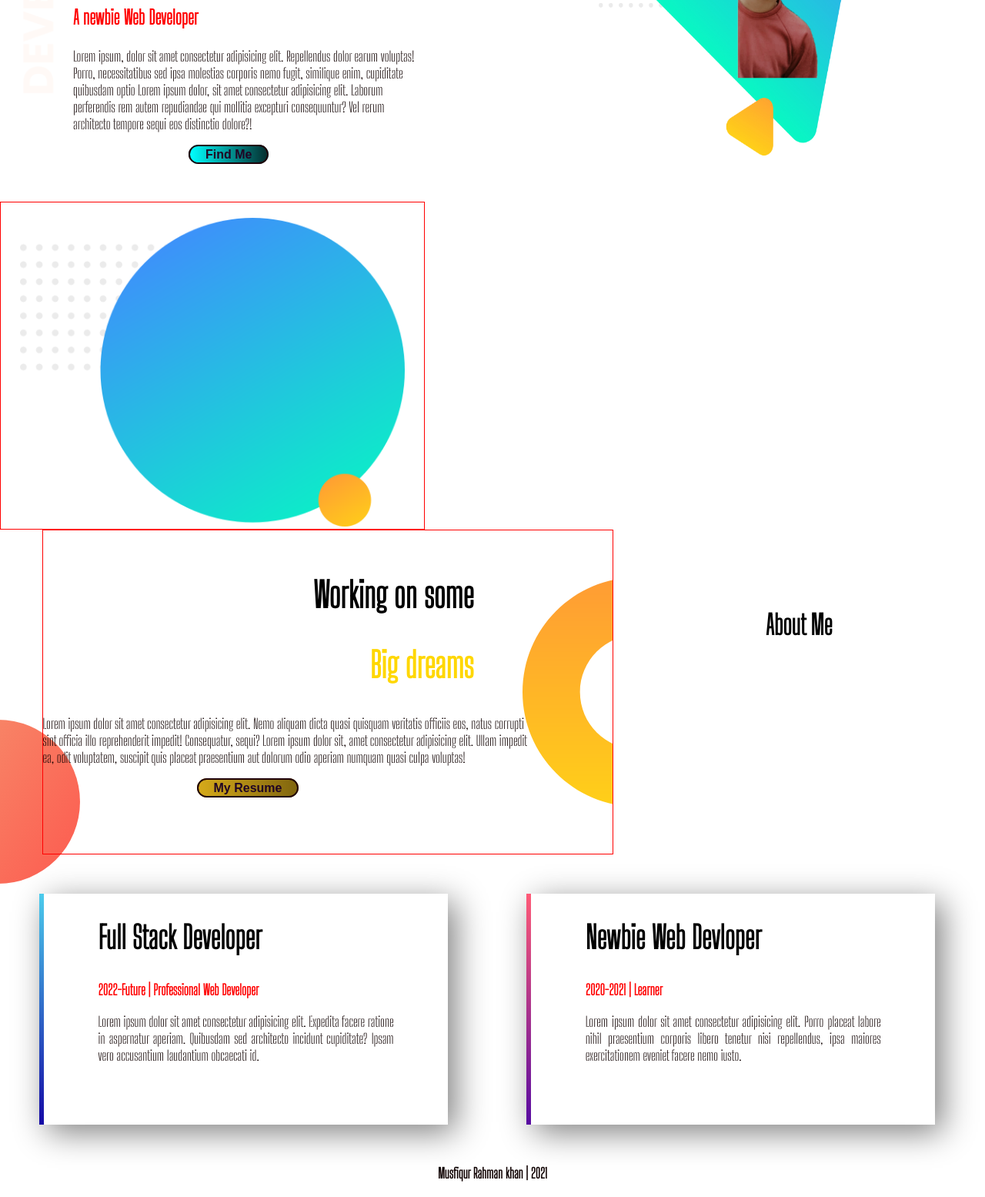
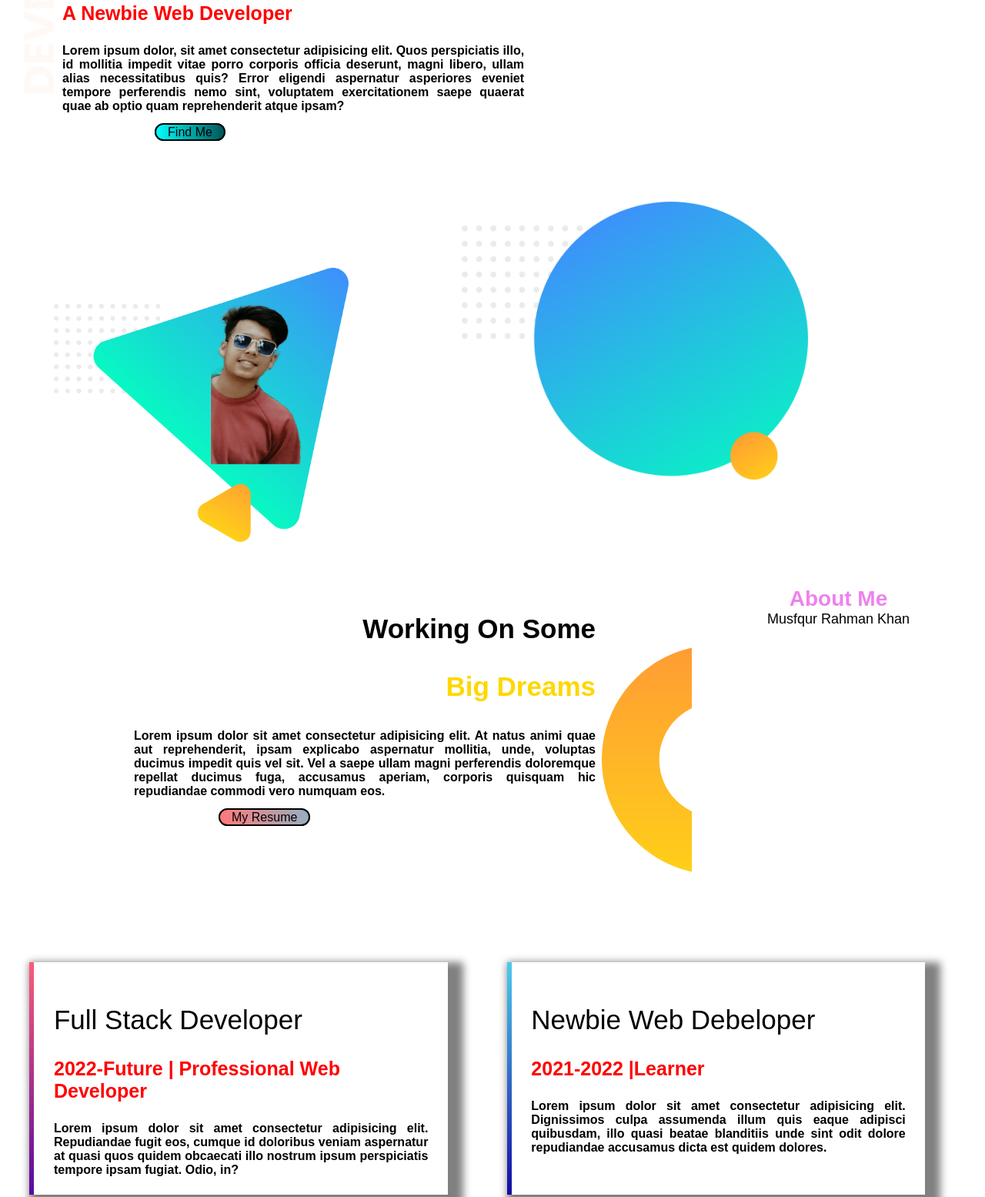
Before and after one commit to MusfiqurRKhan/My_Portfolio, a plain HTML site: page index.html in a window 1280 px wide. Shown: the part 238-1793 px from the top of the page at 77% size. Drawn offline with Linux system fonts and the light colour scheme.

Commit message:
Made it again

```diff
--- a/index.html
+++ b/index.html
@@ -5,55 +5,52 @@
     <meta http-equiv="X-UA-Compatible" content="IE=edge">
     <meta name="viewport" content="width=device-width, initial-scale=1.0">
     <title>Musfiq's Portfolio</title>
-    <link rel="preconnect" href="https://fonts.googleapis.com">
-    <link rel="preconnect" href="https://fonts.gstatic.com" crossorigin>
-    <link href="https://fonts.googleapis.com/css2?family=Big+Shoulders+Stencil+Display:wght@300&display=swap" rel="stylesheet">
     <link rel="stylesheet" href="style.css">
 </head>
 <body>
                                                                                <!--First Part-->
-        <section id="BGimage">
-        <div class="F_Half Margin">
+
+        <section id="alpha" >
+        <div class="adiv bcimg" id="margin">
             <h1>Welcome To</h1>
-            <h1><span class="first">Musfiq's </span>Website</h1>
-            <h3 class="second">A newbie Web Developer</h3>
-            <p>Lorem ipsum, dolor sit amet consectetur adipisicing elit. Repellendus dolor earum voluptas! Porro, necessitatibus sed ipsa molestias corporis nemo fugit, similique enim, cupiditate quibusdam optio Lorem ipsum dolor, sit amet consectetur adipisicing elit. Laborum perferendis rem autem repudiandae qui mollitia excepturi consequuntur? Vel rerum architecto tempore sequi eos distinctio dolore?!</p>
-            <a id="findme" href="https://www.facebook.com/musfiqur.rahmankhan.39" target="_blank">Find Me</a>
+            <h1><span id="musfiq"> Musfiq's </span> Portfolio</h1>
+            <h3 id="newbie">A Newbie Web Developer</h3>
+            <p>Lorem ipsum dolor, sit amet consectetur adipisicing elit. Quos perspiciatis illo, id mollitia impedit vitae porro corporis officia deserunt, magni libero, ullam alias necessitatibus quis? Error eligendi aspernatur asperiores eveniet tempore perferendis nemo sint, voluptatem exercitationem saepe quaerat quae ab optio quam reprehenderit atque ipsam?</p>
+            <a href="https://www.facebook.com/musfiqur.rahmankhan.39" target="_blank" id="findme">Find Me</a>
         </div>
-        <div class="F_Half">
-            <img class="kiraimg" src="images/1st.jpg" alt="Musfiq's Image">
+        <div class="adiv" id="light">
+            <img id="image" src="images/1st.jpg" alt="Musfiqurs Image">
         </div>
+    </section>
                                                                               <!--Second Part-->
+    <section  id="alpha">
+        <div class="near" id="ryuk">
+            <img src="images/image 10.png" alt="A Colorful Circle" id="circle">
+        </div>
+        <div class="near l">
+            <h3 class="hc">Working On Some</h3>
+            <h3 class="hc"> <span id="dreams"> Big Dreams</span></h3>
+            <p>Lorem ipsum dolor sit amet consectetur adipisicing elit. At natus animi quae aut reprehenderit, ipsam explicabo aspernatur mollitia, unde, voluptas ducimus impedit quis vel sit. Vel a saepe ullam magni perferendis doloremque repellat ducimus fuga, accusamus aperiam, corporis quisquam hic repudiandae commodi vero numquam eos.</p>
+            <a href="https://www.facebook.com/musfiqur.rahmankhan.39" target="_blank" id="resume">My Resume</a>
+        </div>
     </section>
-        <section>
-            <div class="sec_half">
-                <img id="code" src="images/image 10.png" alt="colorful circle">
+        <div id="atme">
+            About Me
         </div>
-            <div class="sec_half BGimage2"id="width">
-                <h1 class="center">Working on some</h1>
-                <h1 id="dream"class="center">Big dreams</h1>
-                <p>Lorem ipsum dolor sit amet consectetur adipisicing elit. Nemo aliquam dicta quasi quisquam veritatis officiis eos, natus corrupti sint officia illo reprehenderit impedit! Consequatur, sequi? Lorem ipsum dolor sit, amet consectetur adipisicing elit. Ullam impedit ea, odit voluptatem, suscipit quis placeat praesentium aut dolorum odio aperiam numquam quasi culpa voluptas! </p>
-                <a id="resume" href="https://www.facebook.com/musfiqur.rahmankhan.39"target="_blank">My Resume</a>
+    <section id="hange">
+        <div class="levi" id="boxa">
+            <h1 id="titile">Full Stack Developer</h1>
+            <h3 id="newbie">2022-Future | Professional Web Developer</h3>
+            <p>Lorem ipsum dolor sit amet consectetur adipisicing elit. Repudiandae fugit eos, cumque id doloribus veniam aspernatur at quasi quos quidem obcaecati illo nostrum ipsum perspiciatis tempore ipsam fugiat. Odio, in?</p>
         </div>
-
-        </section>
-                        <!--Last Part-->
-        <section class="last-part">
-            <h2 id="me">About Me </h2>
-            <div class="lastD-part box" id="lineA">
-                <h2>Full Stack Developer</h2>
-                <h3>2022-Future | Professional Web Developer</h3>
-                <p class="justify">Lorem ipsum dolor sit amet consectetur adipisicing elit. Expedita facere ratione in aspernatur aperiam. Quibusdam sed architecto incidunt cupiditate? Ipsam vero accusantium laudantium obcaecati id.</p>
-
-            </div>
-            <div class="lastD-part box" id="lineB" >
-                <h2>Newbie Web Devloper</h2>
-                <h3>2020-2021 | Learner</h3>
-                <p class="justify">Lorem ipsum dolor sit amet consectetur adipisicing elit. Porro placeat labore nihil praesentium corporis libero tenetur nisi repellendus, ipsa maiores exercitationem eveniet facere nemo iusto.</p>
+        <div class="levi" id="boxb">
+            <h1 id="titile">Newbie Web Debeloper</h1>
+            <h3 id="newbie">2021-2022 |Learner</h3>
+            <p>Lorem ipsum dolor sit amet consectetur adipisicing elit. Dignissimos culpa assumenda illum quis eaque adipisci quibusdam, illo quasi beatae blanditiis unde sint odit dolore repudiandae accusamus dicta est quidem dolores.</p>
         </div>
     </section>
     <footer>
-            <p>Musfiqur Rahman khan | 2021</p>
+        Musfqur Rahman Khan
     </footer>
 </body>
 </html>
--- a/style.css
+++ b/style.css
@@ -1,163 +1,133 @@
-                /*First Part*/
+
 body{
-    font-family: 'Big Shoulders Stencil Display', cursive;
-    margin:0%;
-    width:100%;
+    font-family:sans-serif;
+    margin:0px;
+    padding:0px;
 }
-h1{
-    font-size:50px;
-
-}
-p{
-    font-size:18px;
-    color:#0f0101;
-}
-section{
+#alpha{
     width:100%;
     height:500px;
 }
-.first{
-    color:#00fa36;
+                                                                                 /*First Part*/
+h1{
+    font-size:50px;
+    font-weight:500;
 }
-.second{
+#newbie{
     font-size:25px;
+    color:red;
+    font-weight:500PX;
 }
-.F_Half{
-    width: 35%;
-    float:left;
-    padding-left:25px;
-    margin-left:30px;
-}
-.Margin{
-    margin-left:70px;
-}
-#BGimage{
-    background-image:url("images/HeaderBckG.jpg");
-    background-repeat:no-repeat;
-
-}
-.kiraimg{
-    width:105%;
-    height:500px;
-    margin-left:180px;
-    margin-top:-50px;
-    margin-right:-30px;
-}
-#findme{
+p{
     font-size:16px;
-    font-family:sans-serif;
-    color:#200424;
     font-weight:700;
-    text-decoration:none;
-    background-image:linear-gradient(90deg,aqua,#042f2f);
-    border-width:2px;
-    border-color:#20030a;
-    border-style:solid;
-    border-radius:20px;
-    margin-left:150px;
-    padding-top:2px;
-    padding-right:20px;
-    padding-bottom:2px;
-    padding-left:20px;
+    text-align: justify;
 }
 #findme:hover{
     color:white;
     border-color:white;
 }
-            /*Second Part*/
- #code{
-    width:500px;
+#findme{
+    color:black;
+    font-size:16px;
+    border:2px solid black;
+    border-radius:20px;
+    padding-top:1px;
+    padding-right:15px;
+    padding-bottom:1px;
+    padding-left:15px;
+    text-decoration:none;
+    background-image: linear-gradient(90deg , aqua , #005558);
+    margin-left:120px;
+}
+#musfiq{
+    color:aqua;
+
+}
+#image{
+    width:530px;
     height:auto;
-    margin-left:25px;
+    margin-top:-50px;
+    margin-left:70px;
+
 }
-.sec_half{
-    width:550px;
+.adiv{
+    width:600px;
+    height:500px;
     float:left;
-    padding-top:20px;
-    border:1px solid red;
+
 }
-#dream{
+.bcimg{
+    background-image:url(images/HeaderBckG.jpg);
+    background-repeat:no-repeat;
+    margin-left:1.1px;
+}
+#margin{
+    padding-left:80px;
+    padding-right:25px;
+
+
+}
+
+                                                                               /*Second Part*/
+#circle{
+    width:450px;
+    height:auto;
+}
+#ryuk{
+    width:450px;
+}
+h3{
+    font-size:35px;
+}
+#dreams{
     color:gold;
 }
-.center{
-    font-size:45px;
-    text-align: right;
-    margin-right:80px;
+.near{
+    width:600px;
+    height:450px;
+    float:left;
 }
-#width{
-    width: 640px;
-    height:400px;
-    border:1px solid red;
-    padding-right:100px;
-    padding-left:0px;
-    margin-left:54.5px;
-
+.l{
+   background-image: url(images/dream-bg.png);
+   background-repeat:no-repeat;
+   background-position:right;
+   margin-left:174px;
+   padding-right:125px;
 }
 #resume:hover{
     color:white;
     border-color:white;
 }
 #resume{
+    color:black;
     font-size:16px;
-    font-family:sans-serif;
-    color:#200424;
-    font-weight:700;
+    border:2px solid black;
+    border-radius:20px;
+    padding-top:1px;
+    padding-right:15px;
+    padding-bottom:1px;
+    padding-left:15px;
     text-decoration:none;
-    background-image:linear-gradient(90deg,#d6aa1a,#80650e);
-    border-width:2px;
-    border-color:#20030a;
-    border-style:solid;
-    border-radius:20px;
-    margin-left:200px;
-    padding-top:2px;
-    padding-right:20px;
-    padding-bottom:2px;
-    padding-left:20px;
+    background-image: linear-gradient(90deg , #ff7979 ,#95afc0);
+    margin-left:110px;
 }
-.BGimage2{
-    background-image:url('images/dream-bg.png');
-    width:100%;
-    background-repeat:no-repeat;
-    background-position:right;
+.hc{
+    text-align-last:right;
 }
-                /*Last Part*/
-.last-part{
-    background-image:url('images/exp-bg.png');
-    background-repeat:no-repeat;
-    background-position:left;
-}
-.lastD-part{
-    width:30%;
-    height:230px;
+                                                                                    /*Last Part*/
+.levi{
+
+    width:38%;
+    height:250px;
     float:left;
-    padding:0% 5.5% 5.5% ;
-    margin:4%;
-    text-align: justify;
-}
-#me{
-    font-size:35px;
-    text-align: center;
- }
-h2{
-    font-size:40px;
-}
-h3{
-    color:red;
-    font-weight:700;
-}
-.box{
-     box-shadow:10px 10px 40px  grey;
-     background-color:white;
-}
-#lineA{
-    border-width:6px;
-    border-color:transparent;
-    border-image:linear-gradient(180deg , #4cccec , #1409a5);
-    border-image-slice:1;
-    border-left-style:solid;
+    margin: 3%;
+    padding:2%;
+    box-shadow:10px 10px 10px 10px gray;
+
 
 }
-#lineB{
+#boxa{
     border-width:6px;
     border-color:transparent;
     border-image:linear-gradient(180deg ,#ff5b77 , rgb(86, 10, 161));
@@ -165,9 +135,29 @@ h3{
     border-left-style:solid;
 
 }
-            /*Footer*/
+#boxb{
+    border-width:6px;
+    border-color:transparent;
+    border-image:linear-gradient(180deg , #4cccec , #1409a5);
+    border-image-slice:1;
+    border-left-style:solid;
+}
+#titile{
+    font-size:35px;
+    font-weight:400px;
+}
+#atme{
+    text-align: center;
+    font-size:28px;
+    font-weight:700;
+    color:violet;
+}
 footer{
-    color:tomato;
-    font-weight:700;
     text-align: center;
+    font-size:18px;
 }
+.hange{
+    background-image:url('images/exp-bg.png');
+    background-repeat:no-repeat;
+    background-position:left;
+}
```
Lines whose indentation alone changed are shown as unchanged.
